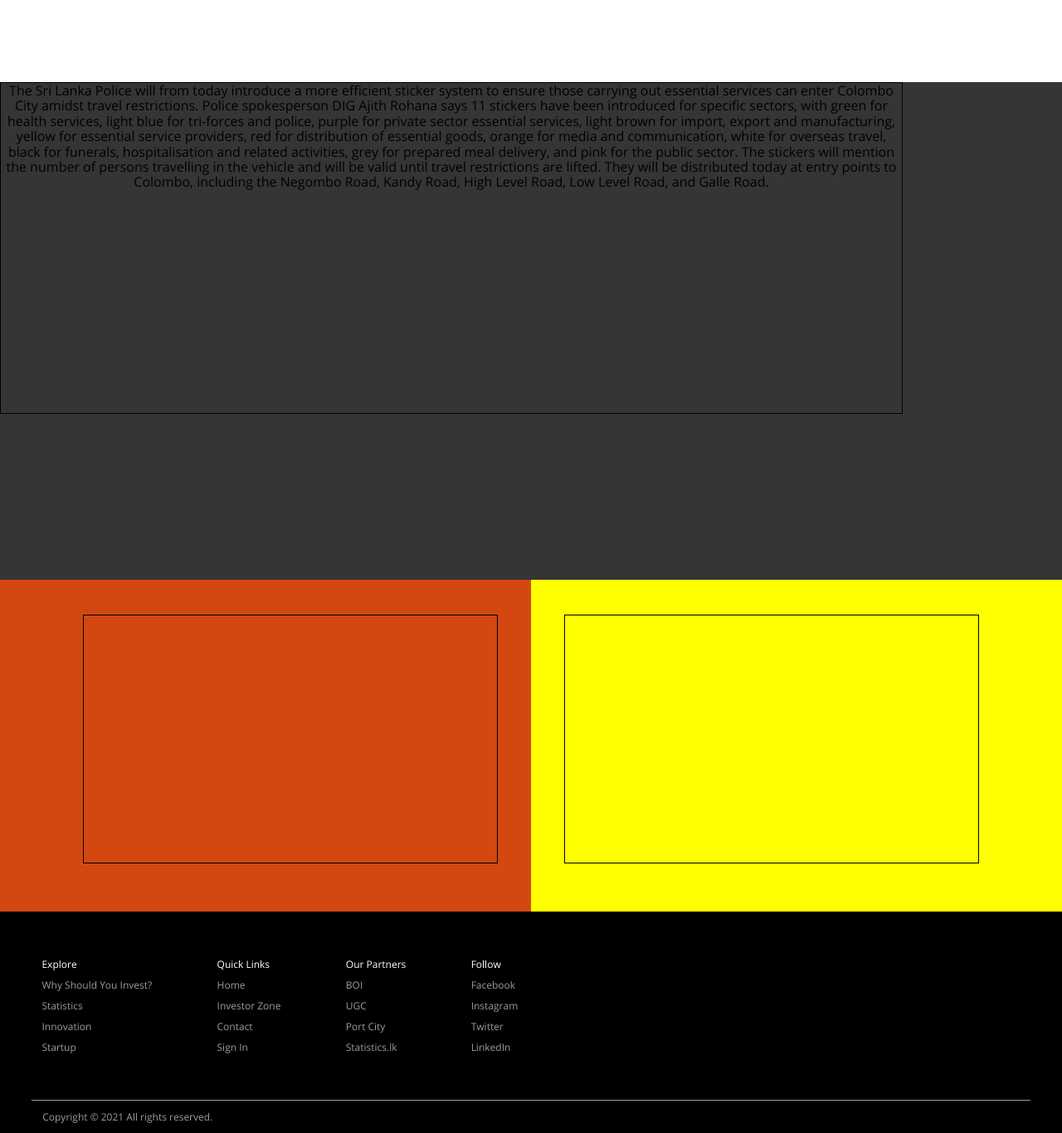
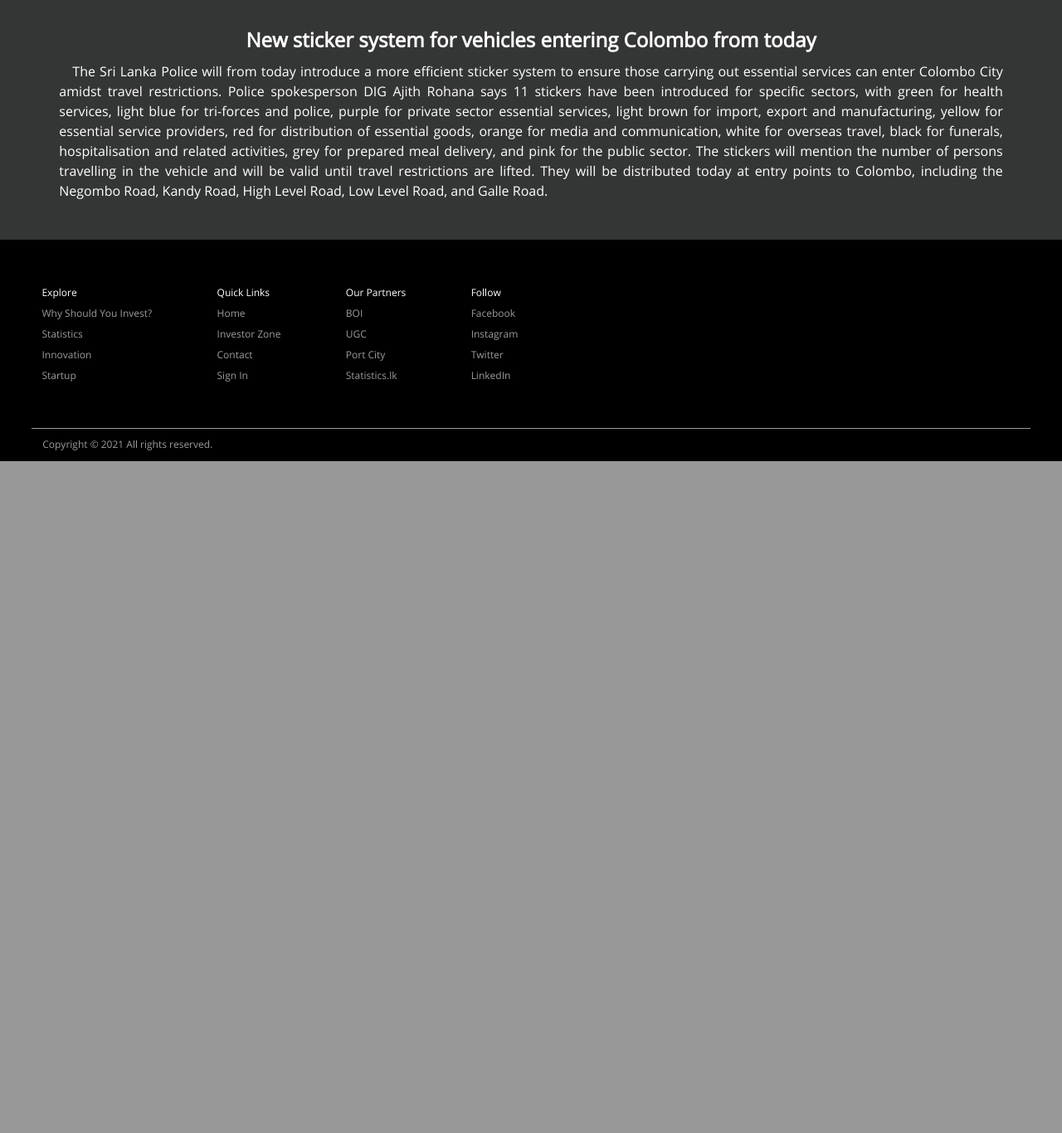
Before and after one commit to yasasgit/web-dev-sdg, a PHP site: page /html/news-03.html in a window 1280 px wide. Shown: the part 705-2071 px from the top of the page at 83% size. After the commit the page ends 1261 px from the top, so only its background shows below. Run offline with PHP 8.4, Linux system fonts and the light colour scheme.

Commit message:
small fixes

```diff
--- a/website/css/Start up.css
+++ b/website/css/Start up.css
@@ -65,7 +65,7 @@
 
 [class*="image"] {
     margin-top: 3vh;
-    width: 152px;;
+    width: 152px;
     height: 152px;
     background-size: cover;
     float: right;
--- a/website/css/contact1.css
+++ b/website/css/contact1.css
@@ -1,7 +1,7 @@
 body {
-    background-image: url("../media/contact us.jpg");
-    background-repeat: no-repeat;
-    background-size: 100%;
+    /*background-image: url("../media/contact us.jpg");*/
+    /*background-repeat: no-repeat;*/
+    /*background-size: 100%;*/
 }
 
 .navi, .about {
--- a/website/css/innovation.css
+++ b/website/css/innovation.css
@@ -76,6 +76,7 @@ nav ul :hover {
 [class*="item"] {
     height: 250px;
     border-radius: 10px;
+    background-position: center;
     background-size: cover;
 }
 
--- a/website/css/invest.css
+++ b/website/css/invest.css
@@ -86,7 +86,7 @@ button:hover {
 
 @media screen and (max-width: 780px) {
     .div-goals-invest {
-        padding: 8px;
+        padding: 16px 8px;
         line-height: 19px;
         width: auto;
         margin: 5px;
--- a/website/css/master.css
+++ b/website/css/master.css
@@ -49,10 +49,11 @@ header {
 
 [class*="cover"] {
     background-repeat: no-repeat;
-    min-width: 100%;
+    background-attachment: fixed;
+    background-position: center;
+    background-size: cover;
     height: 88vh;
-    background-attachment: fixed;
-    background-size: cover;
+
 }
 
 .about {
@@ -72,7 +73,8 @@ header {
 .about ul {
     text-align: left;
     margin: 0 auto;
-    width: 700px;
+    max-width: 600px;
+    line-height: 1.5em;
 }
 
 .about a {
@@ -261,7 +263,7 @@ select:hover {
 .btn {
     background: #f5f5f5;
     border-radius: 100px;
-    width: 95px;
+    min-width: 95px;
     height: 32px;
     transition: 0.3s;
     cursor: pointer;
@@ -334,7 +336,7 @@ footer .row1 {
     }
 
     [class*="cover"] {
-        height: 340px;
+        height: 78vh;
     }
 
     .nav .nav-li {
--- a/website/css/news-03.css
+++ b/website/css/news-03.css
@@ -10,62 +10,62 @@
     background-image: url('../media/news3.jpg');
 }
 
-.div-news-back {
-    width: 100%;
-    height: 600px;
+.about {
+    /*width: 100%;*/
+    /*height: 600px;*/
     background-color: rgb(52, 53, 53);
 }
 
 .div-news-content {
-    width: 85%;
-    height: 400px;
-    border: 1px solid black;
-    margin-top: 100px;
+    /*width: 85%;*/
+    /*height: 400px;*/
+    /*border: 1px solid black;*/
+    /*margin-top: 100px;*/
 }
 
 .div-news-back-content {
     background-color: rgba(27, 27, 27, 0.308);
-    width: 30%;
-    height: 150px;
-    border: 5px solid wheat;
+    /*width: 30%;*/
+    /*height: 150px;*/
+    /*border: 5px solid wheat;*/
 }
 
 h2 {
-    color: white;
+    /*color: white;*/
 }
 
 .div-news-more-news {
-    width: 100%;
-    height: 400px;
-    background-color: teal;
+    /*width: 100%;*/
+    /*height: 400px;*/
+    /*background-color: teal;*/
 }
 
 .news-more-news01 {
-    width: 50%;
-    height: 100%;
-    background-color: yellow;
-    float: right;
+    /*width: 50%;*/
+    /*height: 100%;*/
+    /*background-color: yellow;*/
+    /*float: right;*/
 }
 
 .news-more-news02 {
-    width: 50%;
-    height: 100%;
-    background-color: rgb(211, 72, 17);
+    /*width: 50%;*/
+    /*height: 100%;*/
+    /*background-color: rgb(211, 72, 17);*/
 }
 
 .news-more-float01 {
-    width: 500px;
-    height: 300px;
-    border: 1px solid black;
-    margin-top: 42px;
-    margin-left: 40px;
+    /*width: 500px;*/
+    /*height: 300px;*/
+    /*border: 1px solid black;*/
+    /*margin-top: 42px;*/
+    /*margin-left: 40px;*/
 }
 
 .news-more-float02 {
-    width: 500px;
-    height: 300px;
-    border: 1px solid black;
-    margin-top: 42px;
-    float: right;
-    margin-right: 40px;
+    /*width: 500px;*/
+    /*height: 300px;*/
+    /*border: 1px solid black;*/
+    /*margin-top: 42px;*/
+    /*float: right;*/
+    /*margin-right: 40px;*/
 }
--- a/website/css/signup.css
+++ b/website/css/signup.css
@@ -14,3 +14,8 @@
 header {
     /*background-color: #d1dce0;*/
 }
+
+.about p {
+    text-indent: inherit;
+    text-align: inherit;
+}
--- a/website/css/zone.css
+++ b/website/css/zone.css
@@ -40,6 +40,7 @@ header {
     height: 35vh;
     background-image: url(../media/innomain.jpg);
     background-size: cover;
+    background-position: center;
 }
 
 .div-for-03-inno {
@@ -52,6 +53,8 @@ header {
     height: 35vh;
     background-image: url(../media/forum0.jpg);
     background-size: cover;
+    background-position: center;
+
 }
 
 .div-for-02-inno:hover {
--- a/website/html/news-03.html
+++ b/website/html/news-03.html
@@ -3,7 +3,7 @@
 <head>
     <meta charset="UTF-8">
     <meta content="width=device-width, initial-scale=1.0" name="viewport">
-    <title></title>
+    <title>New Sticker System for Vehicles</title>
     <link href="../css/normalize.css" rel="stylesheet">
     <!--Framework -->
     <link href="../css/master.css" rel="stylesheet">
@@ -12,14 +12,10 @@
 </head>
 <body>
 <header>
-    <div class="cover">
-        <div class="div-news-back-content">
-            <h2>New sticker system for vehicles entering Colombo from today</h2>
-        </div>
-    </div>
-    <div class="div-news-back">
-
-        <div class="div-news-content">The Sri Lanka Police will from today introduce a more efficient sticker system to
+    <div class="cover"></div>
+    <div class="about">
+        <h2>New sticker system for vehicles entering Colombo from today</h2>
+        <p>The Sri Lanka Police will from today introduce a more efficient sticker system to
             ensure those carrying out essential services can enter Colombo City amidst travel restrictions.
 
             Police spokesperson DIG Ajith Rohana says 11 stickers have been introduced for specific sectors, with green
@@ -34,21 +30,19 @@
 
             They will be distributed today at entry points to Colombo, including the Negombo Road, Kandy Road, High
             Level Road, Low Level Road, and Galle Road.
-        </div>
+        </p>
+    </div>
+    <!--    <div class="div-news-more-news">-->
 
-    </div>
+    <!--        <div class="news-more-news01">-->
+    <!--            <div class="news-more-float01">-->
 
-    <div class="div-news-more-news">
-
-        <div class="news-more-news01">
-            <div class="news-more-float01">
-
-            </div>
-        </div>
-        <div class="news-more-news02">
-            <div class="news-more-float02"></div>
-        </div>
-    </div>
+    <!--            </div>-->
+    <!--        </div>-->
+    <!--        <div class="news-more-news02">-->
+    <!--            <div class="news-more-float02"></div>-->
+    <!--        </div>-->
+    <!--    </div>-->
 </header>
 <footer>
     <div class="row1">
```
Also changed, not shown: website/css/main.css (+13 -8 lines), website/css/news-01.css (+20 -19 lines), website/css/news-02.css (+40 -39 lines), website/css/news-04.css (+18 -17 lines), website/css/news-05.css (+34 -35 lines), website/html/news-01.html (+15 -19 lines), website/html/news-02.html (+6 -9 lines), website/html/news-04.html (+4 -11 lines), website/html/news-05.html (+5 -17 lines), website/index.html (+6 -4 lines).
